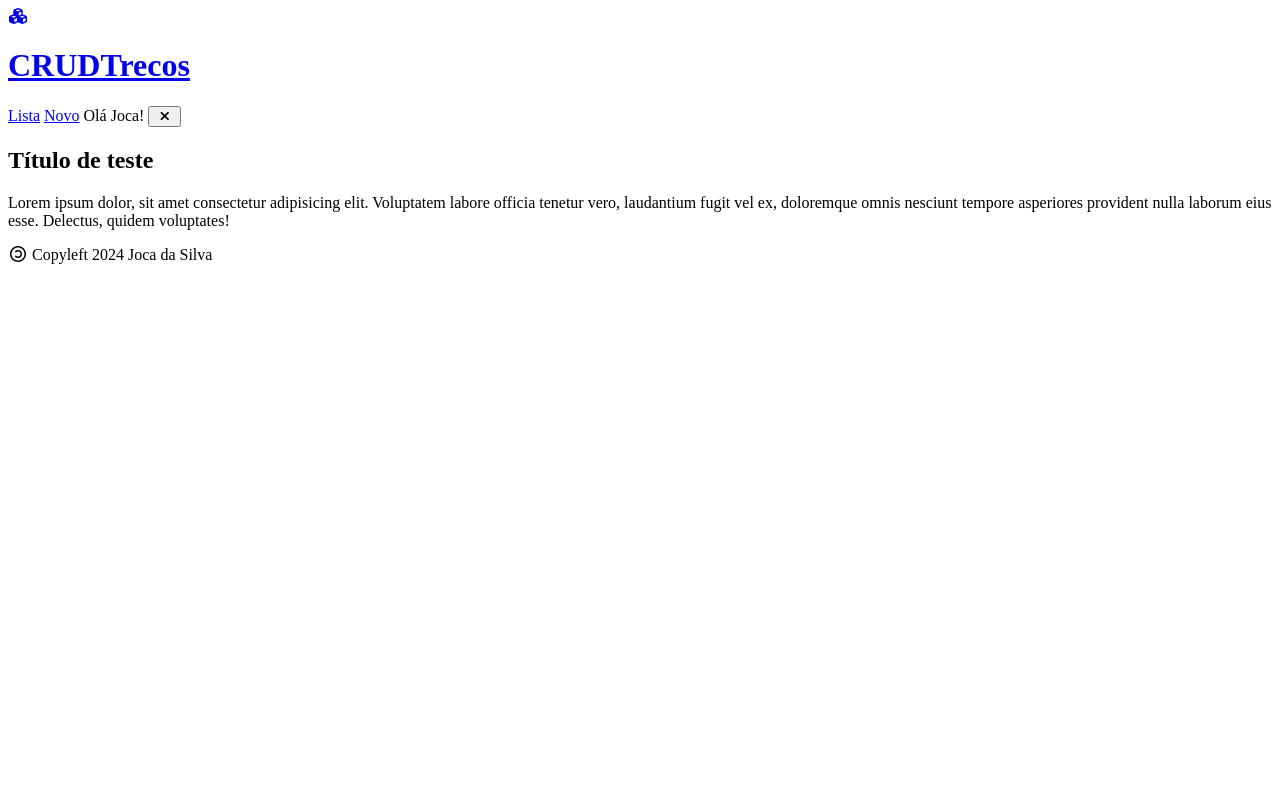
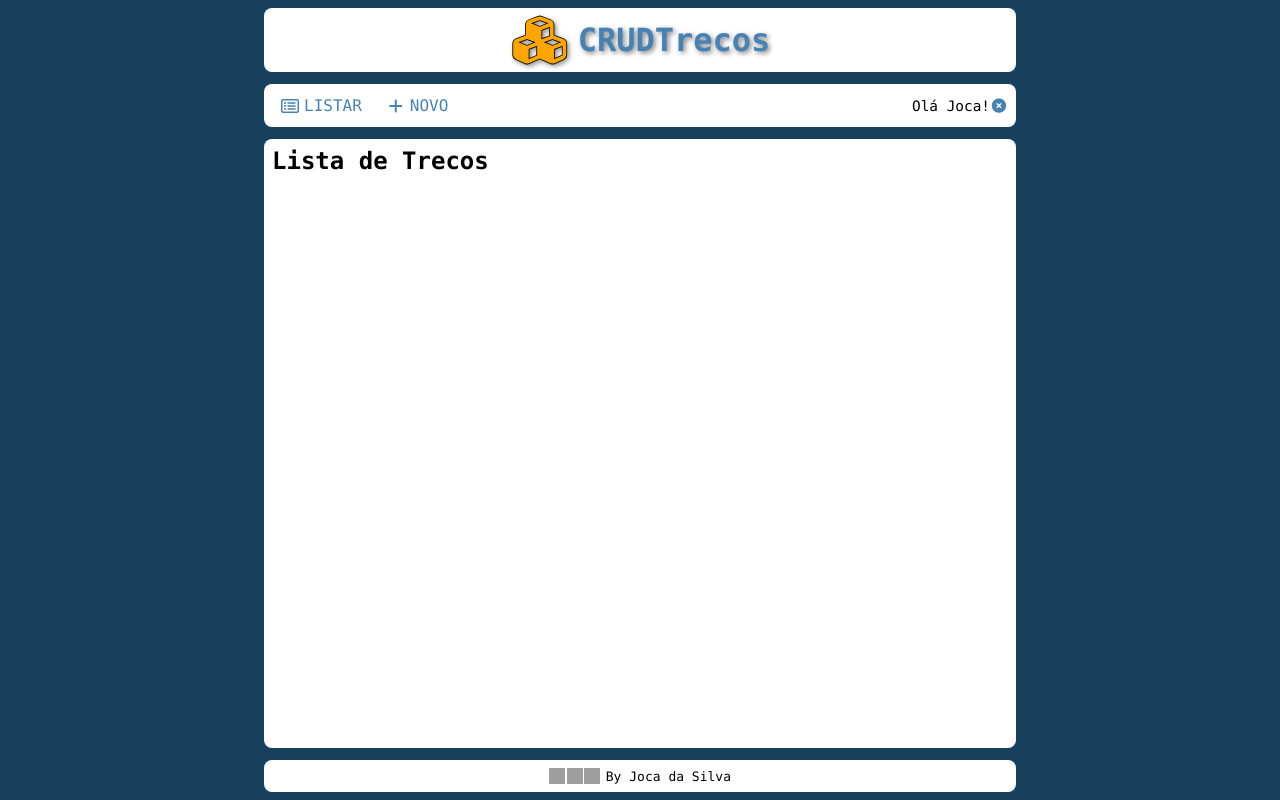
Before and after one commit to Racheldacosta/crudtrecos, a Flask app: page / in a window 1280 px wide. Run offline with Flask 3, Linux system fonts and the light colour scheme; some libraries are stand-ins or nearby versions; grey boxes are pictures that could not be loaded.

Commit message:
atualizacaes

```diff
--- a/app.py
+++ b/app.py
@@ -1,36 +1,59 @@
-# Importa as dependências
+# Importa as dependências do aplicativo
 from flask import Flask, render_template
 
-# Criar um aplicativo chamado 'app' do tipo 'Flask'
+# Cria um aplicativo Flask chamado "app"
 app = Flask(__name__)
 
-# Processa a rota "raiz" executando a função logo abaixo
+# Rota raiz, equivalente a páginai inicial do site (index)
 @app.route("/")
-def home(): # Função a ser executada
+def home(): # Função executada ao acessar a rota raiz
 
-    # retorno para o navegador
-    return render_template('_template.html')
+    # Cria um usuário "fake" para testes
+    # No futuro, isso virá de um cookie
+    usuario = {
+        'nome': 'Joca da Silva',
+        'id': '1'
+    }
 
-# Executa o servidor de teste
+    # Extrai apenas o primeiro nome do usuário
+    usuario['pnome'] = usuario['nome'].split()[0]
+
+    # Dados, variáveis e valores a serem passados para o template HTML
+    pagina = {
+        'titulo': 'CRUDTrecos',
+        'usuario': usuario
+    }
+
+    # Renderiza o template HTML, passaod valores para ele
+    return render_template('home.html', **pagina)
+
+
+
+@app.route('/novo')
+def novo():
+
+    # Cria um usuário "fake" para testes
+    # No futuro, isso virá de um cookie
+    usuario = {
+        'nome': 'Joca da Silva',
+        'id': '1'
+    }
+
+    # Extrai apenas o primeiro nome do usuário
+    usuario['pnome'] = usuario['nome'].split()[0]
+
+    # Dados, variáveis e valores a serem passados para o template HTML
+    pagina = {
+        'titulo': 'CRUDTrecos',
+        'usuario': usuario
+    }
+
+    # Renderiza o template HTML, passaod valores para ele
+    return render_template('home.html', **pagina)
+
+
+
+# Executa o servidor HTTP se estiver no modo de desenvolvimento
+# Remova / comente essas linhas no modo de produção
 if __name__ == '__main__':
     app.run(debug=True)
-    # Importa as dependências
-from flask import Flask, render_template
-
-# Criar um aplicativo chamado 'app' do tipo 'Flask'
-app = Flask(__name__)
-
-# Processa a rota "raiz" executando a função logo abaixo
-@app.route("/")
-def home(): # Função a ser executada
-
-    page = {
-        'titulo': 'JocaTrecos'
-    }
-
-    # retorno para o navegador
-    return render_template('_template.html', **page)
-
-# Executa o servidor de teste
-if __name__ == '__main__':
-    app.run(debug=True)
--- a/static/css/_template.css
+++ b/static/css/_template.css
@@ -1,2 +1,184 @@
-/* Importa a bilbioteca de ícones Font Awesome */
+/* Importa a bilbioteca de ícones Font Awesome da CDNJS */
 @import url('https://cdnjs.cloudflare.com/ajax/libs/font-awesome/6.6.0/css/all.min.css');
+
+/* Definições e paleta de cores do tema */
+:root {
+    /* Fonte padrão */
+    --font-family: Consolas, "Courier New", "Lucida Console", Monaco, monospace;
+    --font-size: 16px;
+
+    /* Cor de fundo do site */
+    --background-color: rgb(23, 64, 92);
+
+    /* Cor 1 do tema */
+    --primary-color: steelblue;
+
+    /* Cor 2 do tema */
+    --secondary-color: orange;
+
+    /* Cor 3 do tema */
+    --tertiary-color: orangered;
+
+    /* Cor de fundo das caixas*/
+    --box-background-color: white;
+
+    /* Definição do logotipo */
+    --logo-border: .8px black;
+}
+
+* {
+    box-sizing: border-box;
+    outline: none;
+}
+
+html,
+body,
+#wrap {
+    position: relative;
+    width: 100%;
+    height: 100%;
+    margin: 0;
+    padding: 0;
+    font-family: var(--font-family);
+    font-size: var(--font-size);
+}
+
+body {
+    background-color: var(--background-color);
+}
+
+/* Estilos de links */
+a {
+    color: var(--primary-color);
+    text-decoration: none;
+}
+
+a:hover {
+    color: var(--tertiary-color);
+}
+
+/* Estilos para inputs, textarea e button */
+input,
+textarea,
+button {
+    font-family: inherit;
+    font-size: inherit;
+}
+
+/* Contêiner principal */
+#wrap {
+    min-width: 280px;
+    max-width: 768px;
+    margin: auto;
+    display: flex;
+    flex-direction: column;
+}
+
+/* Elementos filhos de #wrap */
+#wrap>header,
+#wrap>nav,
+#wrap>main,
+#wrap>footer {
+    background-color: var(--box-background-color);
+    padding: .5rem;
+    margin: .25rem .5rem .5rem .5rem;
+    border-radius: .5rem;
+}
+
+#wrap>header {
+    margin-top: .5rem;
+}
+
+#wrap>header a {
+    display: flex;
+    align-items: center;
+    justify-content: center;
+}
+
+#wrap>header i {
+    display: block;
+    margin-right: .5rem;
+    font-size: 3rem;
+    color: var(--secondary-color);
+    -webkit-text-stroke: var(--logo-border);
+    text-shadow: 2px 2px 5px grey;
+}
+
+#wrap>header h1 {
+    color: var(--primary-color);
+    margin: 0;
+    text-shadow: 2px 2px 5px grey;
+}
+
+#wrap>nav {
+    display: flex;
+    align-items: center;
+}
+
+#wrap>nav>a {
+    color: var(--primary-color);
+    display: flex;
+    flex-direction: column;
+    align-items: center;
+    justify-content: center;
+    padding: .25rem .5rem;
+    margin-right: .5rem;
+    text-transform: uppercase;
+}
+
+#wrap>nav>a:hover {
+    color: var(--box-background-color);
+    background-color: var(--primary-color);
+    border-radius: .25rem;
+}
+
+#wrap>nav>span {
+    display: flex;
+    margin-left: auto;
+    font-size: 90%;
+    align-items: center;
+    justify-content: flex-end;
+}
+
+#wrap>nav>a i {
+    font-size: 1.5rem;
+    margin-bottom: .25rem;
+}
+
+/* Larguras maiores que 425px (inclusive) */
+@media screen and (min-width: 425px) {
+    #wrap>nav>a {
+        flex-direction: row;
+    }
+
+    #wrap>nav>a i {
+        font-size: 1rem;
+        margin: 0 .25rem 0 0;
+    }
+}
+
+#wrap>main {
+    flex-grow: 1;
+}
+
+#wrap>main>h2:first-child {
+    margin-top: 0;
+}
+
+#wrap>footer {
+    font-size: small;
+    display: flex;
+    align-items: center;
+    justify-content: center;
+}
+
+#wrap>footer a {
+    display: flex;
+    margin-right: .25rem;
+}
+
+#wrap>footer img {
+    width: 1rem;
+    height: 1rem;
+    margin-right: .1rem;
+}
--- a/templates/_template.html
+++ b/templates/_template.html
@@ -5,7 +5,8 @@
     <meta charset="UTF-8">
     <meta name="viewport" content="width=device-width, initial-scale=1.0">
     <link rel="stylesheet" href="/static/css/_template.css">
-    <title>CRUDTrecos</title>
+    <link rel="shortcut icon" href="/static/img/favicon.png">
+    <title>{{ titulo }}</title>
 </head>
 
 <body>
@@ -20,24 +21,25 @@
         </header>
 
         <nav>
-            <a href="/">Lista</a>
-            <a href="/novo">Novo</a>
+            <a href="/" title="Listar meus trecos"><i
+                    class="fa-regular fa-rectangle-list fa-fw"></i><span>Listar</span></a>
+            <a href="/novo" title="Cadastrar novo treco"><i class="fa-solid fa-plus fa-fw"></i><span>Novo</span></a>
             <span>
-                Olá Joca!
-                <button><i class="fa-solid fa-xmark fa-fw"></i></button>
+                Olá {{ usuario.pnome }}!
+                <a href="/sair" title="Sair / Logout do aplicativo"><i class="fa-solid fa-circle-xmark fa-fw"></i></a>
             </span>
         </nav>
 
         <main>
-
-<h2>Título de teste</h2>
-<p>Lorem ipsum dolor, sit amet consectetur adipisicing elit. Voluptatem labore officia tenetur vero, laudantium fugit vel ex, doloremque omnis nesciunt tempore asperiores provident nulla laborum eius esse. Delectus, quidem voluptates!</p>
-
+            {% block conteudo %}{% endblock %}
         </main>
 
         <footer>
-            <i class="fa-regular fa-copyright fa-rotate-180 fa-fw"></i>
-            Copyleft 2024 Joca da Silva
+            <a href="https://creativecommons.org/licenses/by-sa/4.0/?ref=chooser-v1" target="_blank" rel="license noopener noreferrer">
+                <img src="https://mirrors.creativecommons.org/presskit/icons/cc.svg?ref=chooser-v1" alt="Creative Commons License">
+                <img src="https://mirrors.creativecommons.org/presskit/icons/by.svg?ref=chooser-v1" alt="Creative Commons Attribution">
+                <img src="https://mirrors.creativecommons.org/presskit/icons/sa.svg?ref=chooser-v1" alt="Creative Commons Share Adapt">
+            </a> By Joca da Silva
         </footer>
 
     </div>
--- /dev/null
+++ b/templates/home.html
@@ -0,0 +1,9 @@
+{# Inclui o template principal nesta página #}
+{% extends '_template.html' %}
+
+{# Bloco com conteúdo desta página #}
+{% block conteudo %}
+
+<h2>Lista de Trecos</h2>
+
+{% endblock %}
```
Also changed, not shown: .database/database.sql, README.md (added), static/img/favicon.png (added), 2 other files.
